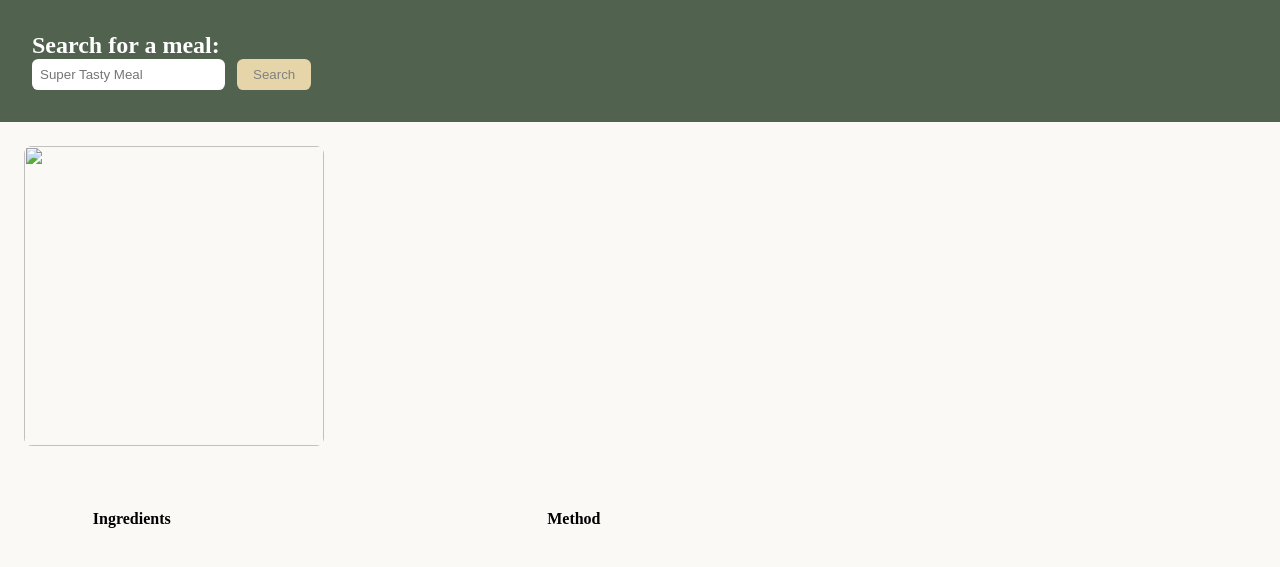
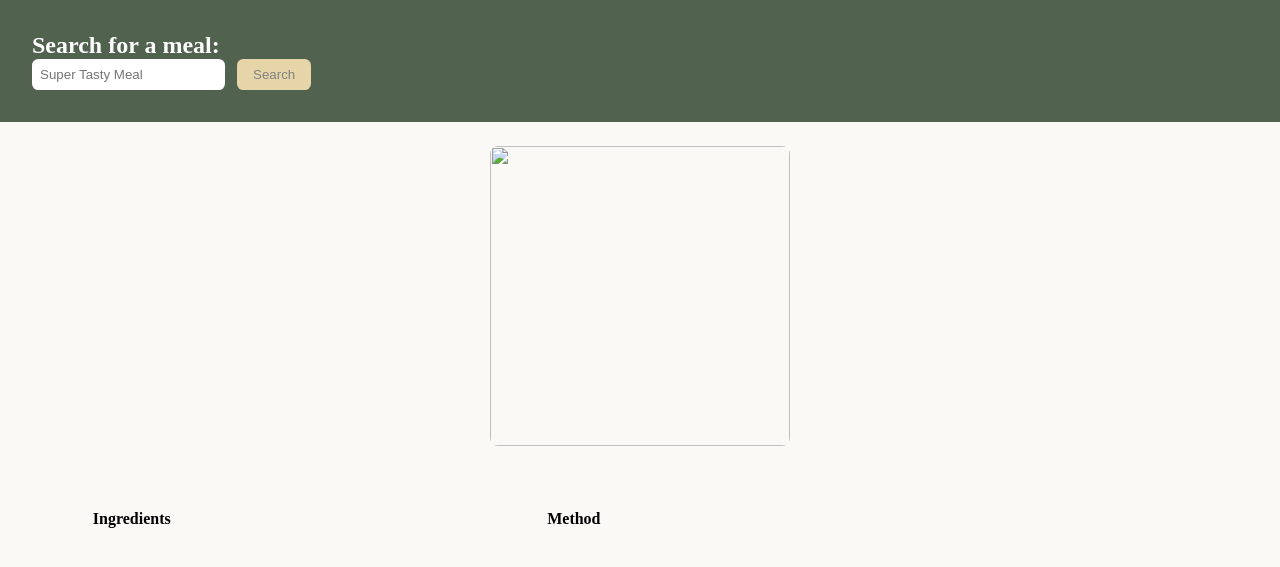
Before and after one commit to JamesJames1231/RecipeFinder-WebScraper, a Flask app: template templates/recipe.html in a window 1280 px wide. Shown: the top 567 px of that part. Run offline with Flask 3, Linux system fonts and the light colour scheme; the template is opened without the code that fills it, so the values that code supplies are empty; the page is wider than the window, and the part outside it is not shown.

Commit message:
centered the main image

```diff
--- a/static/styles/recipe.css
+++ b/static/styles/recipe.css
@@ -29,6 +29,14 @@
     margin-bottom: 1rem;
 }
 
+.img_title{
+    width: 100vw;
+    display: flex;
+    justify-content: center;
+    align-items: center;
+    flex-direction: column;
+}
+
 .main{
     display: flex;
     justify-content: center;
--- a/templates/recipe.html
+++ b/templates/recipe.html
@@ -12,7 +12,7 @@
                 <input type="text" placeholder="Super Tasty Meal" name="meal">
                 <input type="submit" value="Search"></input>
             </form>
-            <div>
+            <div class="img_title">
                 <img src="{{image}}" class="chosen_image">
                 <h2 class="title">{{title}}</h2>
             </div>
```
